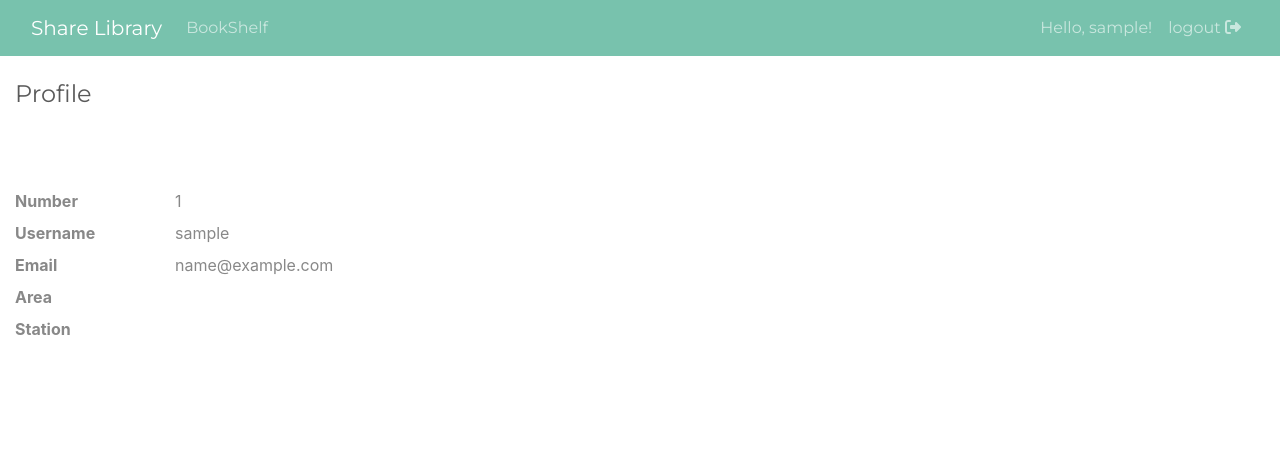
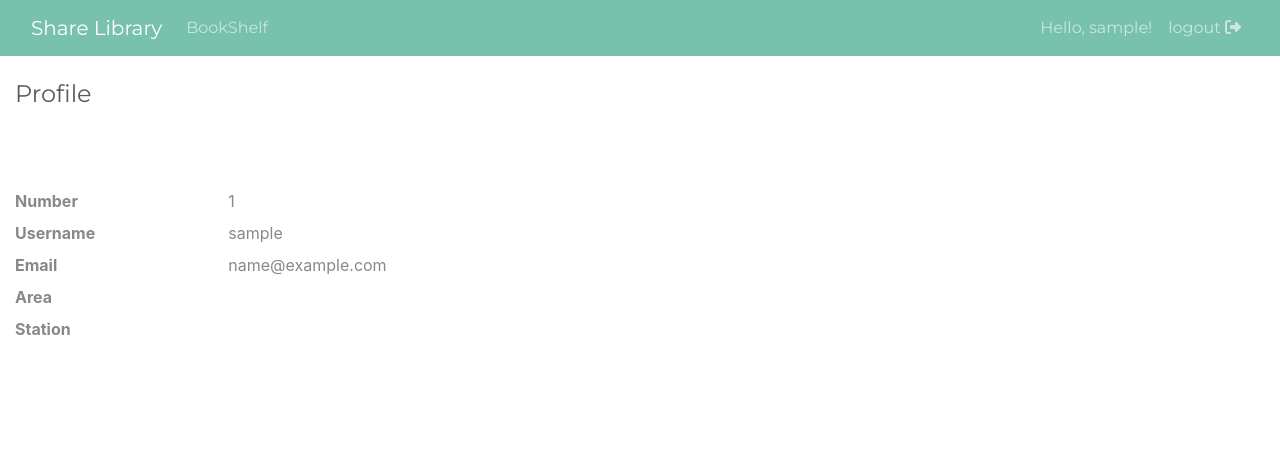
Before and after one commit to vinci7/sharelibrary, a Django app: page /shelfs/profile in a window 1280 px wide. Shown: the top 473 px of the page. Run offline with Django 3.2, Linux system fonts and the light colour scheme; the visitor is signed in with stand-in values (Sample User, id 1); data comes from the database, SQL or seed files in the repository; data that the repository does not hold is empty; some libraries are stand-ins or nearby versions.

Commit message:
fix: profile view

```diff
--- a/shelfs/templates/profile.html
+++ b/shelfs/templates/profile.html
@@ -22,7 +22,7 @@
   <br/><br/><br/>
 
   <div class="row">
-    <div class="col-md-3">
+    <div class="col-md-4">
       <div class="row">
         <label for="number"class="col-6"><b>Number</b></label>
         <div class="col-6">
@@ -58,7 +58,7 @@
         </div>
       </div>
     </div>
-    <div class="col-md-9">
+    <div class="col-md-8">
       {% for book in books %}
       <div class="book">
         <div>
```
